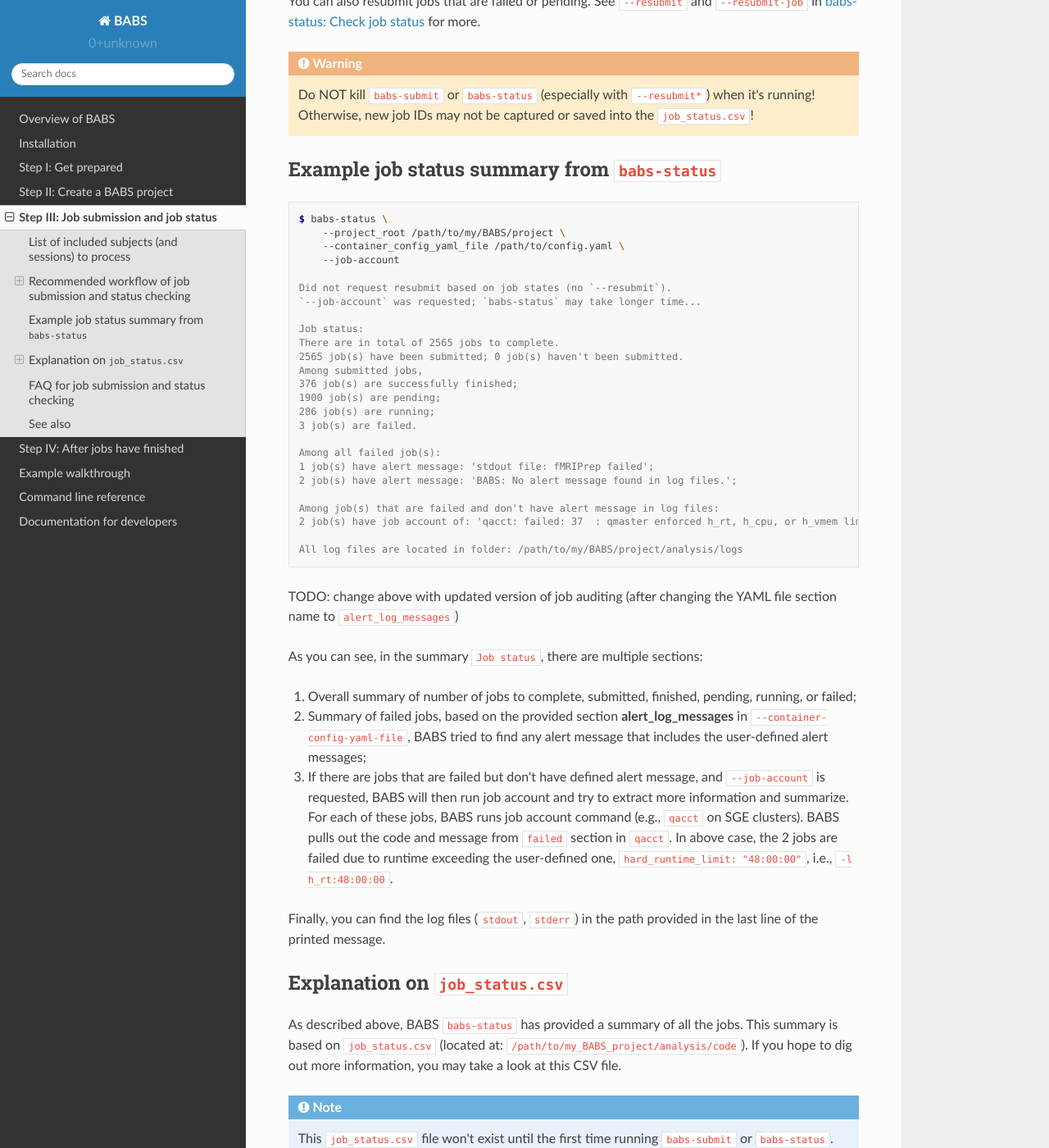
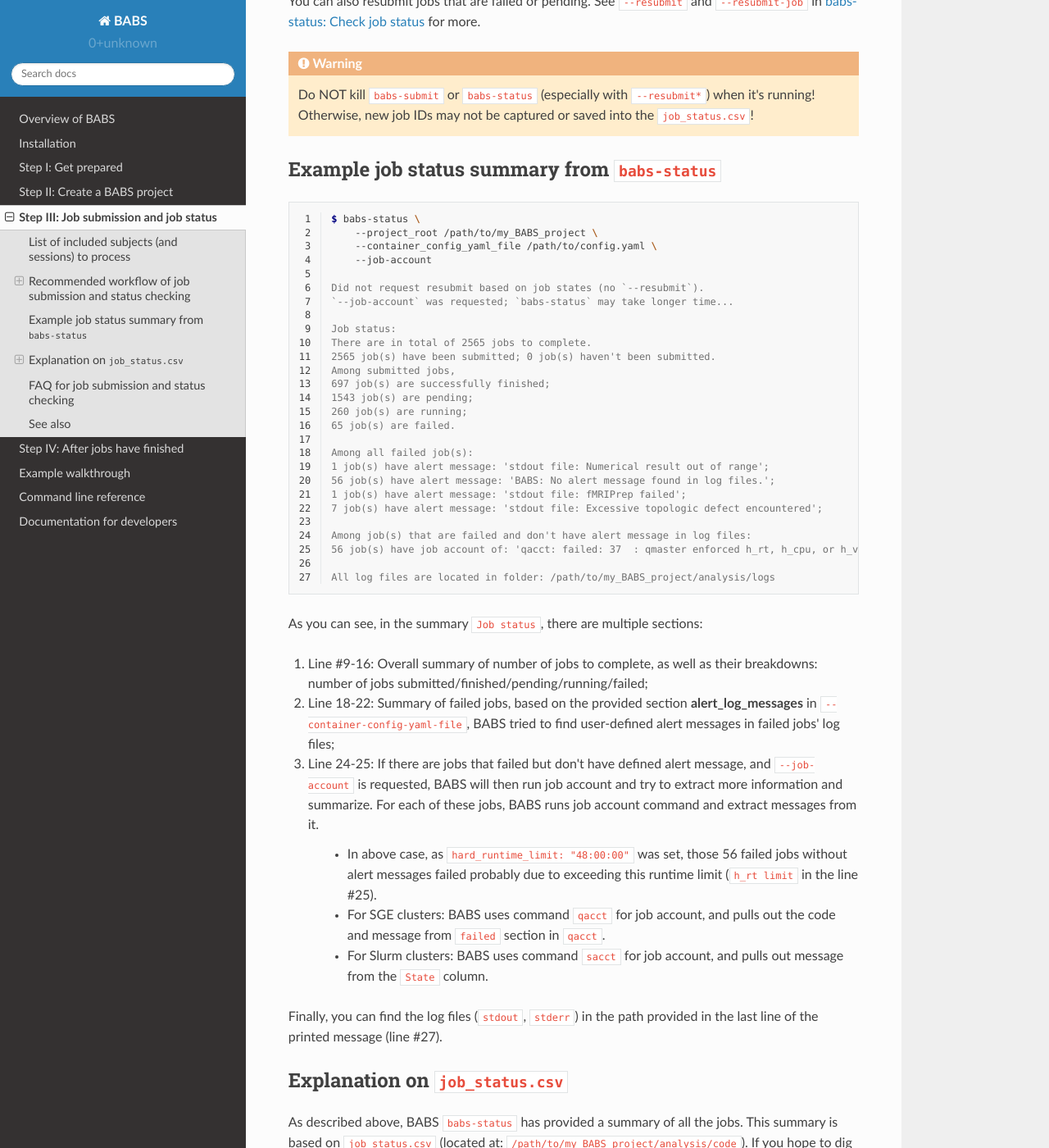
Before and after one commit to PennLINC/babs, a Sphinx documentation site: the page built from docs/source/jobs.rst, in a window 1280 px wide and 1400 px high, scrolled down 2993 px. Shown: the whole window at 82% size. Built offline with Sphinx 7.4.7 and the Read the Docs theme 2.0.0, drawn with Linux system fonts in a browser that asks for light colours.

Commit message:
update example babs-status msg; revise overview; add warning in cli of do not kill;

```diff
--- a/docs/source/babs-status.rst
+++ b/docs/source/babs-status.rst
@@ -13,6 +13,11 @@ Command-Line Arguments
    :prog: babs-status
    :nodefault:
    :nodefaultconst:
+
+
+.. warning::
+    Do NOT kill ``babs-status`` (especially with ``--resubmit*``)
+    when it's running! Otherwise, new job IDs may not be captured or saved into the ``job_status.csv``!
 
 
 **********************
--- a/docs/source/babs-submit.rst
+++ b/docs/source/babs-submit.rst
@@ -13,6 +13,10 @@ Command-Line Arguments
    :prog: babs-submit
    :nodefault:
    :nodefaultconst:
+
+.. warning::
+    Do NOT kill ``babs-submit``
+    when it's running! Otherwise, new job IDs may not be captured or saved into the ``job_status.csv``!
 
 
 **********************
@@ -73,8 +77,6 @@ For multi-session dataset, say you'd like to submit jobs for ``sub-01, ses-A`` a
         --job sub-02 ses-B
 
 
-.. TODO: test out example commands!
-
 **********************
 See also
 **********************
--- a/docs/source/jobs.rst
+++ b/docs/source/jobs.rst
@@ -140,10 +140,11 @@ See ``--resubmit`` and ``--resubmit-job`` in :doc:`babs-status` for more.
 Example job status summary from ``babs-status``
 *******************************************************
 
-.. code-block:: console
+..  code-block:: console
+    :linenos:
 
     $ babs-status \
-        --project_root /path/to/my/BABS/project \
+        --project_root /path/to/my_BABS_project \
         --container_config_yaml_file /path/to/config.yaml \
         --job-account
 
@@ -154,39 +155,44 @@ Example job status summary from ``babs-status``
     There are in total of 2565 jobs to complete.
     2565 job(s) have been submitted; 0 job(s) haven't been submitted.
     Among submitted jobs,
-    376 job(s) are successfully finished;
-    1900 job(s) are pending;
-    286 job(s) are running;
-    3 job(s) are failed.
+    697 job(s) are successfully finished;
+    1543 job(s) are pending;
+    260 job(s) are running;
+    65 job(s) are failed.
 
     Among all failed job(s):
+    1 job(s) have alert message: 'stdout file: Numerical result out of range';
+    56 job(s) have alert message: 'BABS: No alert message found in log files.';
     1 job(s) have alert message: 'stdout file: fMRIPrep failed';
-    2 job(s) have alert message: 'BABS: No alert message found in log files.';
+    7 job(s) have alert message: 'stdout file: Excessive topologic defect encountered';
 
     Among job(s) that are failed and don't have alert message in log files:
-    2 job(s) have job account of: 'qacct: failed: 37  : qmaster enforced h_rt, h_cpu, or h_vmem limit';
+    56 job(s) have job account of: 'qacct: failed: 37  : qmaster enforced h_rt, h_cpu, or h_vmem limit';
 
-    All log files are located in folder: /path/to/my/BABS/project/analysis/logs
-
-TODO: change above with updated version of job auditing (after changing the YAML file section name to ``alert_log_messages``)
+    All log files are located in folder: /path/to/my_BABS_project/analysis/logs
 
 
 As you can see, in the summary ``Job status``, there are multiple sections:
 
-#. Overall summary of number of jobs to complete, submitted, finished, pending, running, or failed;
-#. Summary of failed jobs, based on the provided section **alert_log_messages** in
-   ``--container-config-yaml-file``, BABS tried to find any alert message
-   that includes the user-defined alert messages;
-#. If there are jobs that are failed but don't have defined alert message,
+#. Line #9-16: Overall summary of number of jobs to complete,
+   as well as their breakdowns: number of jobs submitted/finished/pending/running/failed;
+#. Line 18-22: Summary of failed jobs, based on the provided section **alert_log_messages** in
+   ``--container-config-yaml-file``, BABS tried to find user-defined alert messages in failed jobs' log files;
+#. Line 24-25: If there are jobs that failed but don't have defined alert message,
    and ``--job-account`` is requested, BABS will then run job account
    and try to extract more information and summarize.
-   For each of these jobs, BABS runs job account command (e.g., ``qacct`` on SGE clusters).
-   BABS pulls out the code and message from ``failed`` section in ``qacct``.
-   In above case, the 2 jobs are failed due to runtime exceeding the user-defined one,
-   ``hard_runtime_limit: "48:00:00"``, i.e., ``-l h_rt:48:00:00``.
+   For each of these jobs, BABS runs job account command and extract messages from it.
+
+    * In above case, as ``hard_runtime_limit: "48:00:00"`` was set,
+      those 56 failed jobs without alert messages failed probably due to exceeding this runtime limit
+      (``h_rt limit`` in the line #25).
+    * For SGE clusters: BABS uses command ``qacct`` for job account,
+      and pulls out the code and message from ``failed`` section in ``qacct``.
+    * For Slurm clusters: BABS uses command ``sacct`` for job account,
+      and pulls out message from the ``State`` column.
 
 Finally, you can find the log files (``stdout``, ``stderr``) in the path provided
-in the last line of the printed message.
+in the last line of the printed message (line #27).
 
 
 *******************************************************
```
Also changed, not shown: docs/source/overview.rst (+29 -19 lines).
